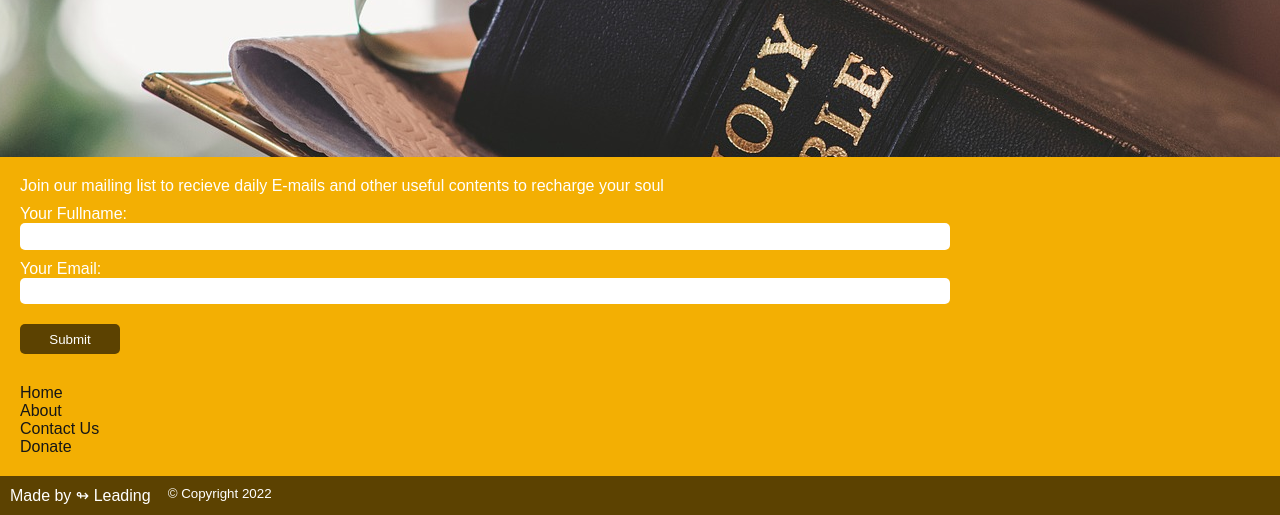
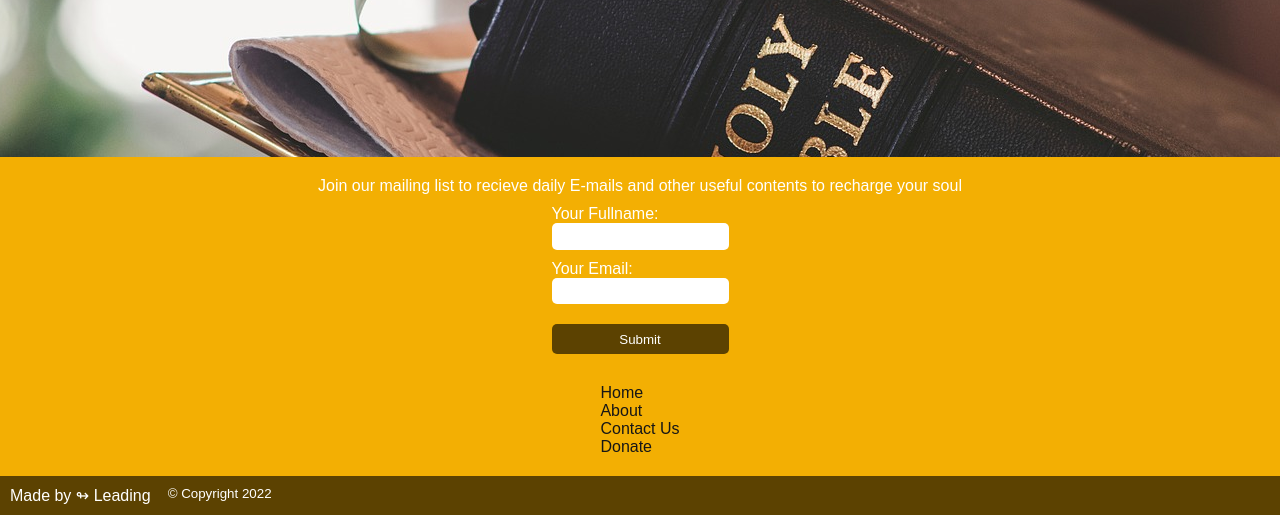
Before and after one commit to fagbenjaenoch/study-plus, a website: page src/index.html in a window 1280 px wide. Shown: the part 417-932 px from the top of the page. Drawn offline with Linux system fonts and the light colour scheme.

Commit message:
Fixed the form section

```diff
--- a/src/css/main.scss
+++ b/src/css/main.scss
@@ -86,6 +86,7 @@ html,body{
     z-index: -1;
     background-position-x: -180px;
     background-position-y: -10px;
+    background-attachment: fixed;
     background-repeat: no-repeat;
 }
 
@@ -153,6 +154,7 @@ footer{
         display: grid;
         grid-template-columns: repeat(1fr);
         grid-template-rows: 1fr;
+        place-items: center;
         margin: $gap;
         padding: $gap;
         gap: $gap * 3;
@@ -160,12 +162,15 @@ footer{
         form{
 
             p{
+                text-align: center;
                 margin: $gap 0;
             }
         }
         .email-list-signup{
             // border-radius: $gap;
             // border: 2px solid;
+            place-self: center;
+            max-width: 50vw;
 
             label{
                 margin: 0 0 $gap 0;
@@ -173,7 +178,7 @@ footer{
                 flex-direction: column;
 
                 input{
-                    width: 75%;
+                    width: 100%;
                     height: 2em;
                     border-radius: 5px;
                     border: none;
@@ -182,7 +187,7 @@ footer{
             }
 
             button{
-                width: 100px;
+                width: 100%;
                 height: 30px;
                 border-radius: 5px;
                 border: none;
```
Also changed, not shown: src/css/main.css, 1 other file.
